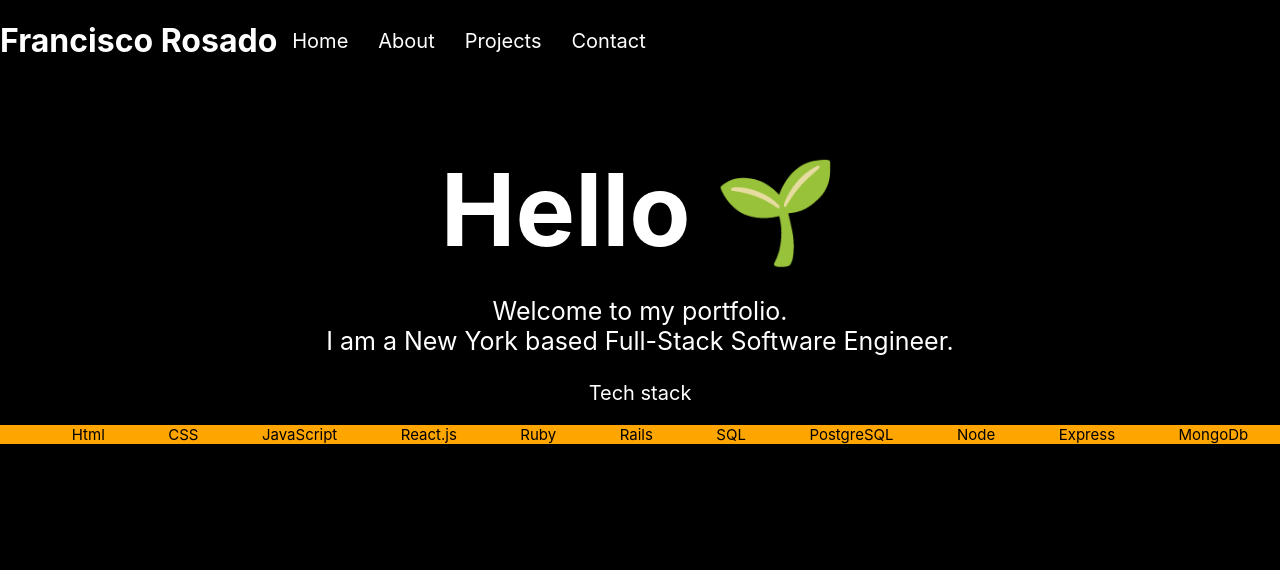
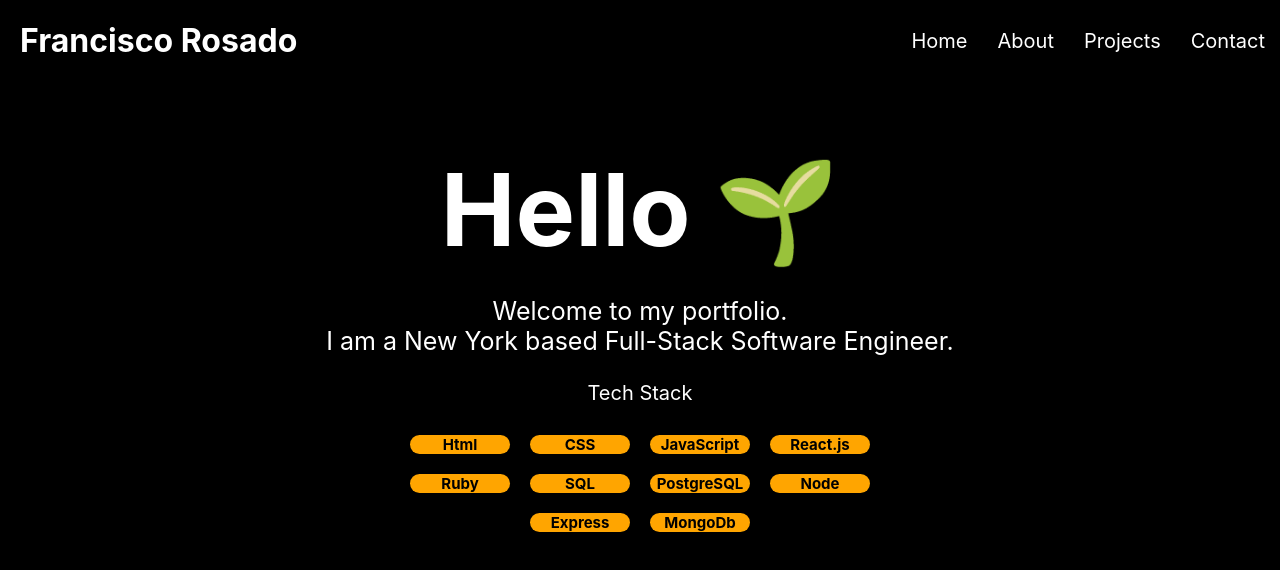
Before and after one commit to francisco-rosado-dev/portfolio, a React (Create React App) app in the folder client/: page / in a window 1280 px wide. Shown: the top 570 px of the page. Built offline with nearby package versions, Linux system fonts and the light colour scheme.

Commit message:
Styled Home and Nav components

```diff
--- a/client/src/components/Home.jsx
+++ b/client/src/components/Home.jsx
@@ -6,22 +6,19 @@ function Home() {
       <div>
         <h1 className="greet">Hello 🌱</h1>
         <p className="introduction">Welcome to my portfolio. <br /> I am a New York based Full-Stack Software Engineer.</p>
-        <p className="stackTitle">Tech stack</p>
-        <ul>
-          <li>Html</li>
-          <li>CSS</li>
-          <li>JavaScript</li>
-          <li>React.js</li>
-          <li>Ruby</li>
-          <li>Rails</li>
-          <li>SQL</li>
-          <li>PostgreSQL</li>
-          <li>Node</li>
-          <li>Express</li>
-          <li>MongoDb</li>
+        <p className="stackTitle">Tech Stack</p>
+        <ul className="stackItems">
+          <li className="stackItem">Html</li>
+          <li className="stackItem">CSS</li>
+          <li className="stackItem">JavaScript</li>
+          <li className="stackItem">React.js</li>
+          <li className="stackItem">Ruby</li>
+          <li className="stackItem">SQL</li>
+          <li className="stackItem">PostgreSQL</li>
+          <li className="stackItem">Node</li>
+          <li className="stackItem">Express</li>
+          <li className="stackItem">MongoDb</li>
         </ul>
-      </div>
-      <div>
       </div>
     </div >
   )
--- a/client/src/components/Nav.jsx
+++ b/client/src/components/Nav.jsx
@@ -4,8 +4,8 @@ import { NavLink } from "react-router-dom";
 export default function Nav() {
   return (
     <div className="navigationContent">
-      <h1>Francisco Rosado</h1>
-      <nav>
+      <h1 className="name">Francisco Rosado</h1>
+      <nav className="navigationContainer">
         <NavLink className="link" to="/">Home</NavLink>
         <NavLink className="link" to="/about">About</NavLink>
         <NavLink className="link" to="/projects">Projects</NavLink>
--- a/client/src/components/home.css
+++ b/client/src/components/home.css
@@ -12,12 +12,24 @@
   font-size: 20px;
 }
 
-ul {
+.stackItems {
   display: flex;
-  justify-content: space-around;
+  justify-content: center;
+  align-items: center;
   flex-wrap: wrap;
+  width: 500px;
   list-style-type:none;
   font-size: 15px;
   color: black;
+  margin: 0 auto;
+  padding: 0;
+
+}
+
+.stackItem {
   background-color: orange;
+  margin: 10px;
+  border-radius: 25px;
+  width: 100px;
+  font-weight: bold;
 }
--- a/client/src/components/nav.css
+++ b/client/src/components/nav.css
@@ -1,26 +1,27 @@
 .navigationContent {
   display: flex;
   flex-direction: row;
+  justify-content: space-between;
 }
-h1 {
-  justify-content: flex-start;
+
+.name {
+  margin-left: 20px;
 }
-nav {
+
+.navigationContainer {
   display:flex;
   flex-direction: row;
-  flex-wrap: wrap;
-  justify-content: flex-end;
+  flex-wrap: no-wrap;
+  margin-left: 100px;
 }
+
+
 .link {
   display:flex;
   flex-direction: row;
   font-size: 20px;
   align-items: center;
-
+  color: white;
   padding: 3px 15px;
   text-decoration: none;
 }
-
-.link {
-  color: white;
-}
```
